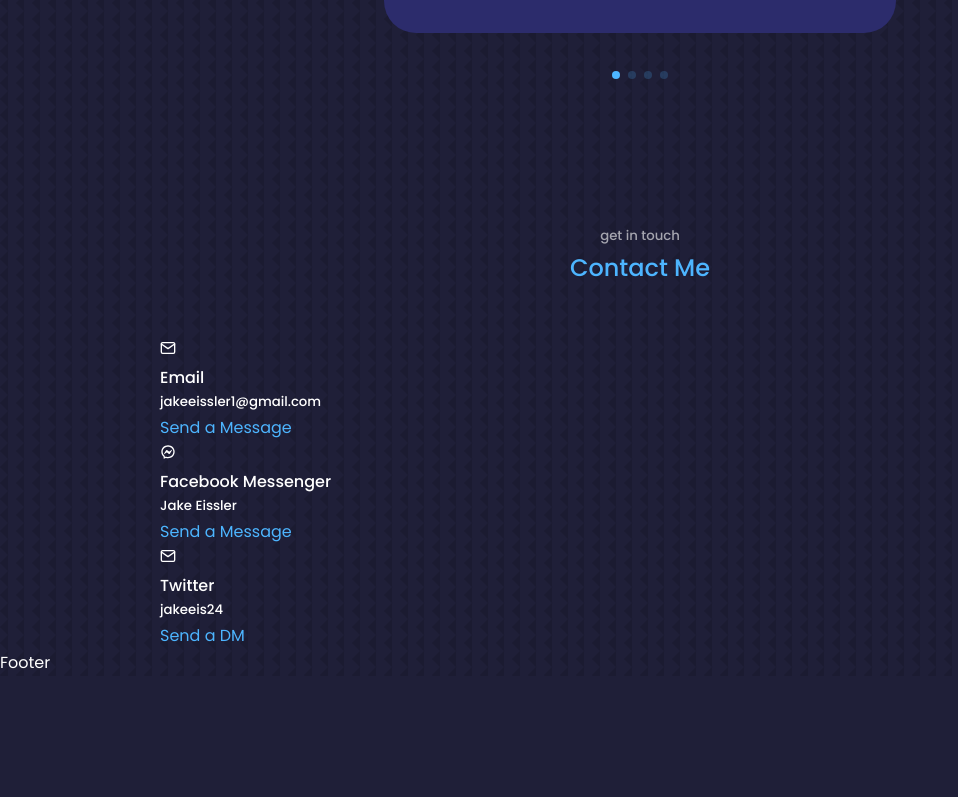
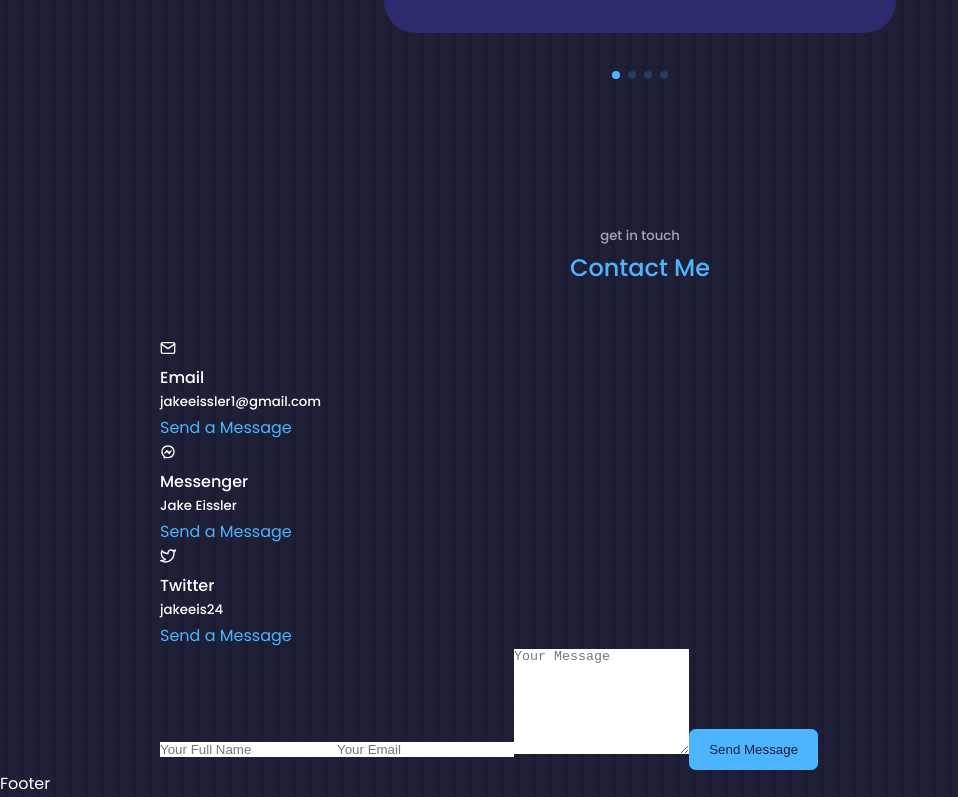
Before and after one commit to jakeeis24/React-Portfolio, a React (Create React App) app: page / in a window 1280 px wide. Shown: the part 4405-5202 px from the top of the page, without its empty margins (0-958 px from the left). Before the commit the page ends 5081 px from the top, so only its background shows below. Built offline with nearby package versions, Linux system fonts and the light colour scheme.

Commit message:
form added to contact component

```diff
--- a/src/components/contact/Contact.jsx
+++ b/src/components/contact/Contact.jsx
@@ -2,6 +2,7 @@ import React from "react";
 import "./contact.css";
 import { FiMail } from "react-icons/fi";
 import { RiMessengerLine } from "react-icons/ri";
+import { FiTwitter } from "react-icons/fi";
 
 const Contact = () => {
   return (
@@ -25,7 +26,7 @@ const Contact = () => {
           </article>
           <article className="contact__option">
             <RiMessengerLine />
-            <h4>Facebook Messenger</h4>
+            <h4>Messenger</h4>
             <h5>Jake Eissler</h5>
             <a
               href="https://m.me/jake.eissler"
@@ -36,7 +37,7 @@ const Contact = () => {
             </a>
           </article>
           <article className="contact__option">
-            <FiMail />
+            <FiTwitter />
             <h4>Twitter</h4>
             <h5>jakeeis24</h5>
             <a
@@ -44,12 +45,29 @@ const Contact = () => {
               target="_blank"
               rel="noreferrer"
             >
-              Send a DM
+              Send a Message
             </a>
           </article>
         </div>
         {/* End of Contact Options */}
-        <form action=""></form>
+        <form action="">
+          <input
+            type="text"
+            name="name"
+            placeholder="Your Full Name"
+            required
+          />
+          <input type="email" name="email" placeholder="Your Email" required />
+          <textarea
+            name="message"
+            rows="7"
+            placeholder="Your Message"
+            required
+          ></textarea>
+          <button type="submit" className="btn btn-primary">
+            Send Message
+          </button>
+        </form>
       </div>
     </section>
   );
```
